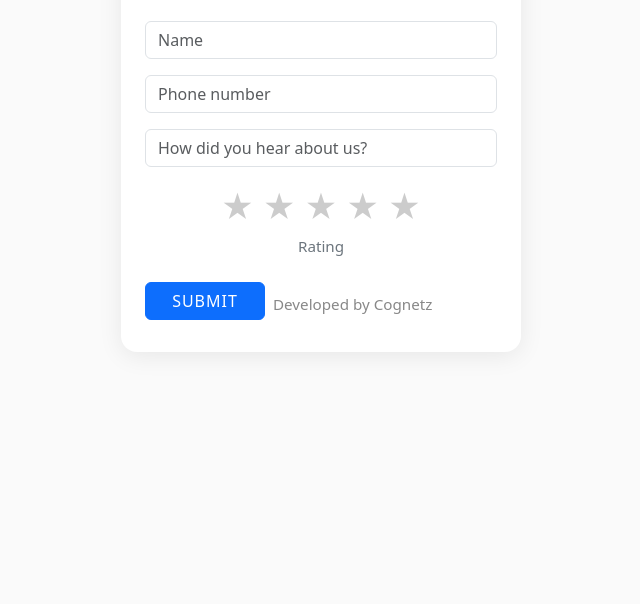
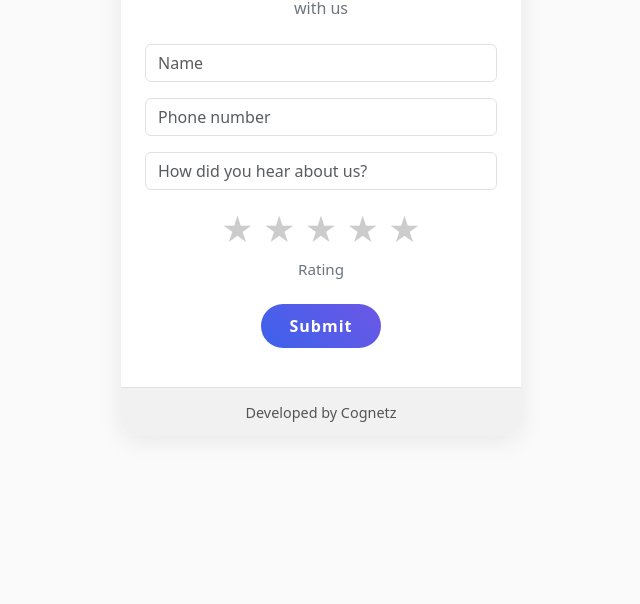
Before and after one commit to Sree29/ui, a plain HTML site: page index.html in a window 1280 px wide. Shown: the part 196-800 px from the top of the page, without its empty margins (319-959 px from the left). Drawn offline with nearby package versions, Linux system fonts and the light colour scheme.

Commit message:
fourth commit

```diff
--- a/index.html
+++ b/index.html
@@ -1,41 +1,52 @@
 <!DOCTYPE html>
 <html lang="en">
+
 <head>
   <meta charset="UTF-8">
   <title>Cognetz Feedback Form</title>
+    <link rel="icon" type="image/png" href="img/logo1.png">
   <meta name="viewport" content="width=device-width, initial-scale=1">
   <!-- Bootstrap CSS CDN -->
   <link href="https://cdn.jsdelivr.net/npm/bootstrap@5.3.2/dist/css/bootstrap.min.css" rel="stylesheet">
   <style>
     body {
       background: #fafafa;
+
+
+
     }
+
     .feedback-card {
       max-width: 400px;
       margin: 40px auto;
       padding: 32px 24px;
       border-radius: 16px;
-      box-shadow: 0 4px 24px rgba(0,0,0,0.08);
+      box-shadow: 0 4px 24px rgba(0, 0, 0, 0.08);
       background: #fff;
       text-align: center;
     }
+
     .logo {
       width: 80px;
       margin-bottom: 8px;
     }
+
     .star-rating {
       font-size: 2rem;
       color: #ccc;
       cursor: pointer;
     }
+
     .star-rating .active {
       color: #ffc107;
     }
+
     .submit-btn {
       min-width: 120px;
       font-weight: 500;
       letter-spacing: 1px;
     }
+
     .dev-text {
       font-size: 0.95rem;
       color: #888;
@@ -45,9 +56,11 @@
     }
   </style>
 </head>
+
 <body>
   <div class="feedback-card">
-    <img src="img/logo.png" alt="Cognetz Logo" class="logo">
+   <img src="img/logo.png" alt="Cognetz Logo" style="width:130px; height:auto; padding-bottom:20px;">
+
     <h2 class="fw-bold mb-2">Cognetz</h2>
     <p class="text-secondary mb-4">Share your valuable feedback<br>with us</p>
     <form>
@@ -70,14 +83,60 @@
         </div>
         <div class="text-secondary" style="font-size: 0.95rem;">Rating</div>
       </div>
-      <div class="d-flex align-items-center mt-4">
+      <!-- <div class="d-flex align-items-center mt-4">
         <button type="submit" class="btn btn-primary submit-btn">SUBMIT</button>
         <div class="dev-text ms-2">
           Developed by Cognetz
         </div>
-      </div>
+      </div> -->
+     <div class="mt-4 text-center">
+<button type="submit"
+  class="btn submit-btn"
+ style="background: linear-gradient(45deg, #3c62eb, #6d57e6);
+         border: none;
+         color: white;
+         font-weight: bold;
+         padding: 10px 20px;
+         border-radius: 50px;
+         margin-bottom: 15px;">
+  Submit
+</button>
+
+
+</div>
+
+<style>
+.form-footer .dev-text {
+  font-size: .95rem;   /* smaller size */
+  opacity: 0.6;         /* lighter look */
+  margin: 0;
+  text-align: center;   /* center align for footer */
+}
+.submit-btn:hover {
+  background: linear-gradient(45deg, #6d57e6, #3c62eb); /* reverse colors */
+  transform: scale(1.05);
+  transition: 0.3s ease;
+}
+
+</style>
+
     </form>
+<div class="form-footer"
+     style="background-color: #f1f1f1;
+            padding: 12px;
+            margin: 24px -24px -32px -24px;
+            border-top: 1px solid #e0e0e0;
+            border-radius: 0 0 16px 16px;
+            text-align: center;">
+  <small style="color: #555; font-weight: 500; font-size: 0.9rem;">
+    Developed by Cognetz
+  </small>
+</div>
+
+
   </div>
+
+
   <script>
     // Simple star rating interaction
     const stars = document.querySelectorAll('#stars span');
@@ -90,4 +149,5 @@
     });
   </script>
 </body>
+
 </html>
```
Also changed, not shown: img/logo1.png (added).
